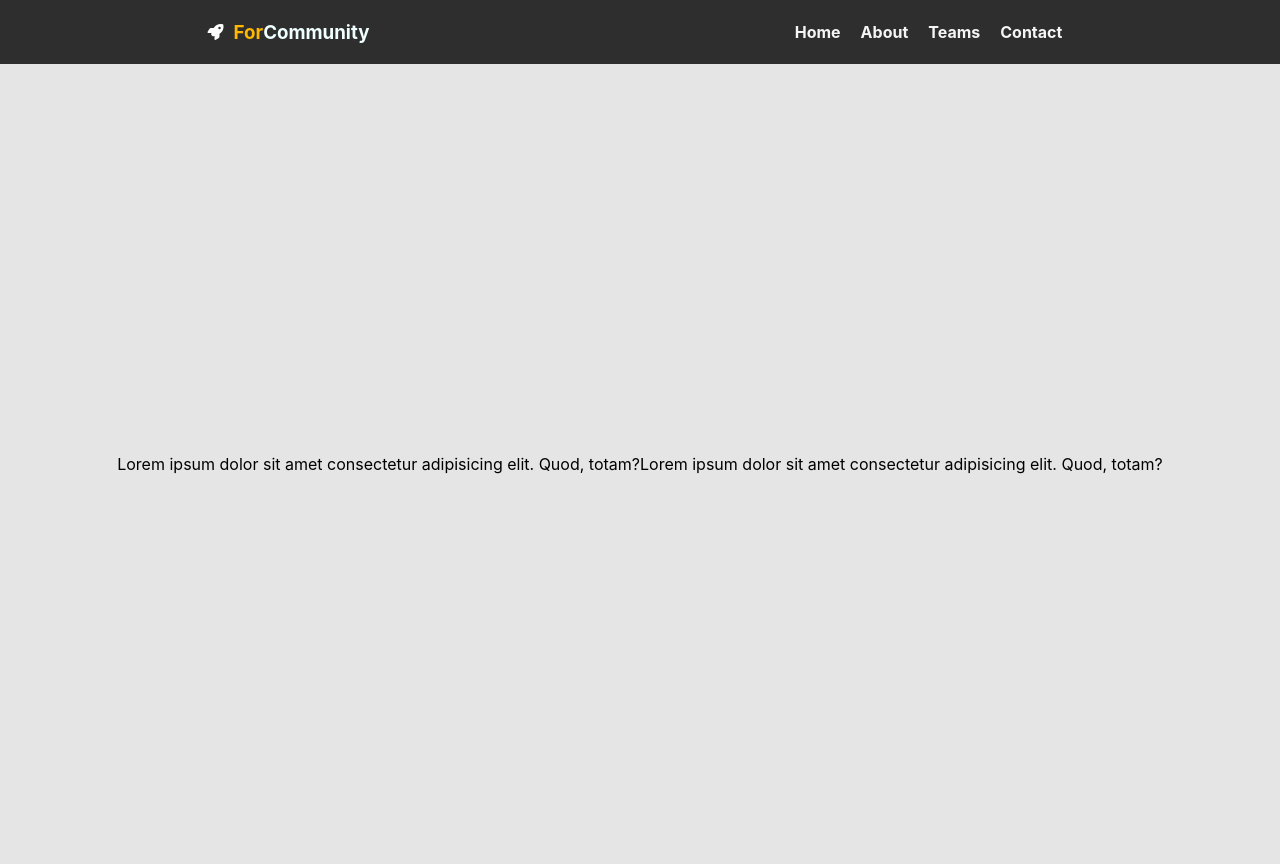
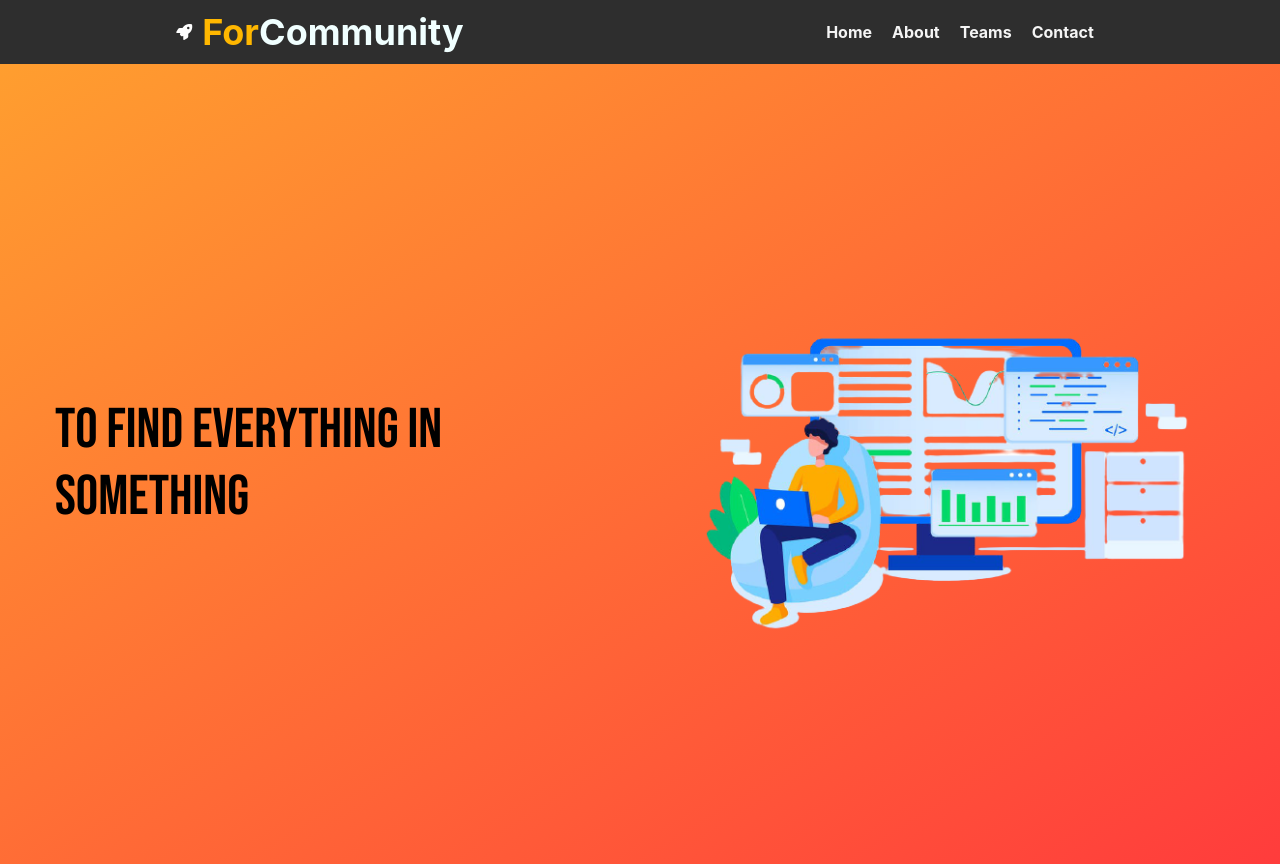
Before and after one commit to For-Community/forCommunity-official-website, a React (Create React App) app: page / in a window 1280 px wide. Built offline with nearby package versions, Linux system fonts and the light colour scheme.

Commit message:
Added the first hero section

```diff
--- a/src/App.css
+++ b/src/App.css
@@ -21,6 +21,7 @@ body {
 
 .header-logo > h3 {
   margin-left: 10px;
+  font-size: 36px;
   color: rgb(255, 183, 0);
 }
 
@@ -61,12 +62,19 @@ body {
 }
 
 /* body Section Css */
-.body{
+.hero{
   display: flex;
   flex-direction: row;
   height: 100vh;
   justify-content: center;
   align-items: center;
+  background-image: linear-gradient(to bottom right, rgb(255, 158, 47), rgb(255, 60, 60));
+}
+
+.hero-text{
+  font-size: 56px;
+  margin-left: 55px;
+  font-family: Bebas Neue;
 }
 
 @media (max-width: 700px){
@@ -80,4 +88,12 @@ body {
   .header-logo{
     justify-content: center;
   }
+
+  .hero{
+    flex-wrap: wrap;
+  }
+
+  .hero-flex{
+    flex-basis: 50%;
+  }
 }
--- a/src/components/HeroSection.js
+++ b/src/components/HeroSection.js
@@ -1,13 +1,14 @@
 import React from 'react'
+import HeroImg from "../assets/hero-img.png"
 
 const HeroSection = () => {
     return (
-        <div className="body">
-            <div class="body-text">
-                <p>Lorem ipsum dolor sit amet consectetur adipisicing elit. Quod, totam?</p>
+        <div className="hero">
+            <div class="hero-flex hero-text">
+                <p>To find everything in something</p>
             </div>
-            <div class="body-image">
-                <p>Lorem ipsum dolor sit amet consectetur adipisicing elit. Quod, totam?</p>
+            <div class="hero-flex hero-image">
+                <img src={HeroImg} alt="hero-img" height={"350px"} />
             </div>
         </div>
     )
```
Also changed, not shown: src/assets/hero-img.png (added).
